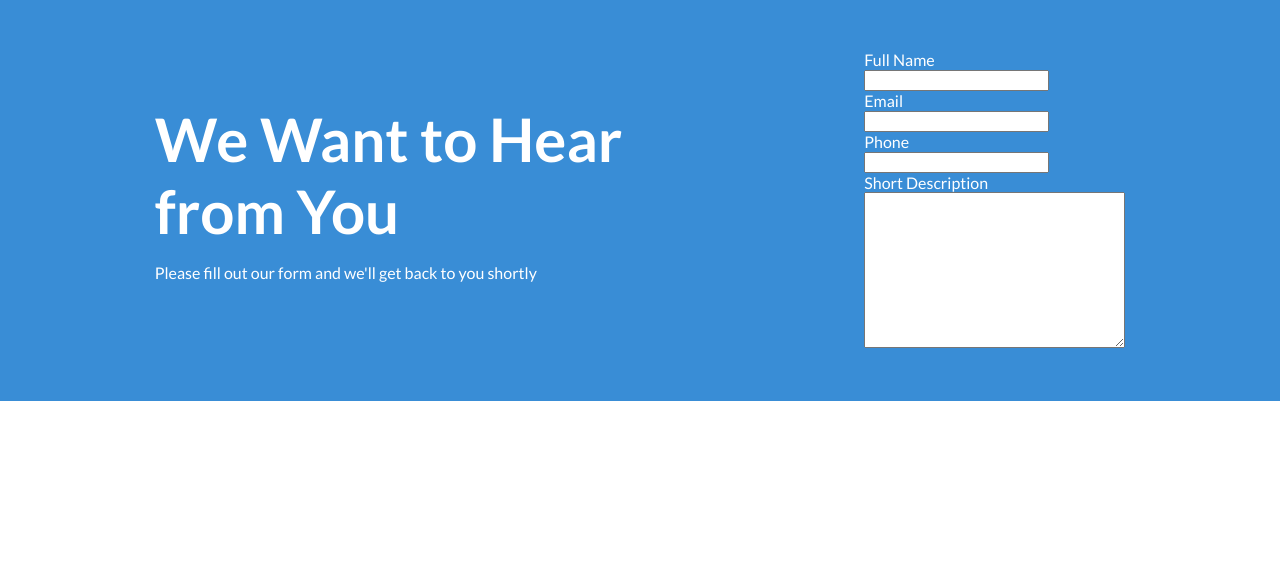
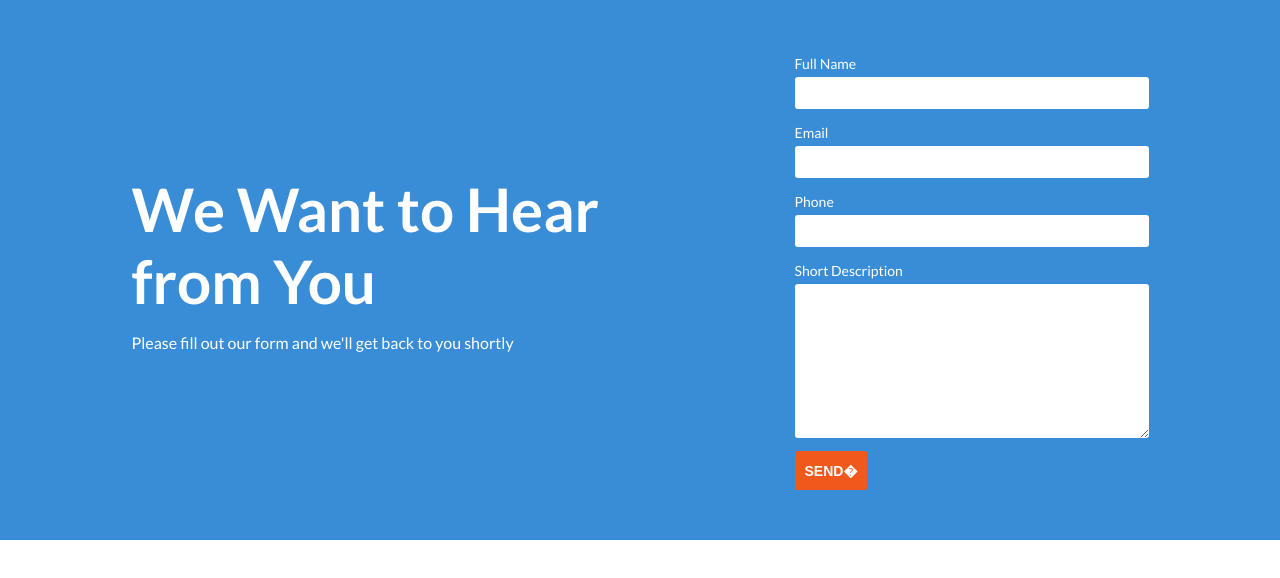
Before and after one commit to varoonrao/specbee-ad, a website: page index.html in a window 1280 px wide. Drawn offline with nearby package versions, Linux system fonts and the light colour scheme; files that its build step writes are made by us from their sources.

Commit message:
Footer form

```diff
--- a/index.html
+++ b/index.html
@@ -17,19 +17,12 @@
           <p>Please fill out our form and we'll get back to you shortly</p>
         </div>
         <div class="dm-footer_form-right">
-          <div class="dm-name">
           <label for="name">Full Name</label>
           <input type="text" name="full_name" id="name" />
-          </div>
-          <div class="dm-email">
           <label for="email">Email</label>
           <input type="email" name="email" id="email" />
-          </div>
-          <div class="dm-phone">
           <label for="phone">Phone</label>
           <input type="tel" name="phone" id="phone" />
-          </div>
-          <div class="dm-short_note">
           <label for="short_description">Short Description</label>
           <textarea
             name="short_description"
@@ -37,7 +30,7 @@
             cols="30"
             rows="10"
           ></textarea>
-          </div>
+          <button class="dm-cta" type="submit">Send</button>
         </div>
       </section>
     </div>
--- a/scss/ad-page/_ad_page.scss
+++ b/scss/ad-page/_ad_page.scss
@@ -10,7 +10,19 @@ section {
   max-width: 1260px;
   margin: auto;
 }
-
+@mixin dm-cta-button {
+  background-color: rgb(240, 88, 28);
+  color: white;
+  padding: 10px;
+  border: none;
+  border-radius: 2px;
+  font-size: 14px;
+  font-weight: bold;
+  text-transform: uppercase;
+  &:after {
+    content: "\0";
+  }
+}
 .dm-footer_form {
   background-color: #398dd6;
   padding: 50px;
@@ -35,6 +47,23 @@ section {
     label {
       display: block;
       color: white;
+      padding: 5px 0;
+      font-size: 14px;
+    }
+    input,
+    textarea {
+      width: 350px;
+      outline: none;
+      border: none;
+      border-radius: 3px;
+      margin-bottom: 10px;
+    }
+    input {
+      height: 30px;
+    }
+    button {
+      @include dm-cta-button;
+      display: block;
     }
   }
 }
```
Lines whose indentation alone changed are shown as unchanged.
